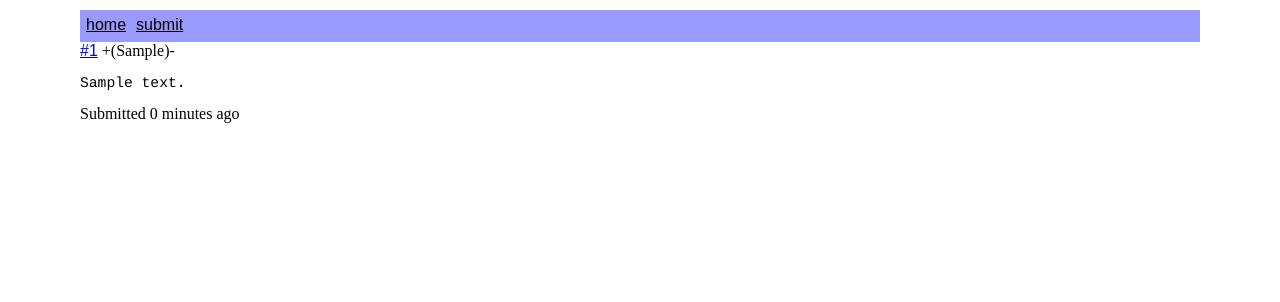
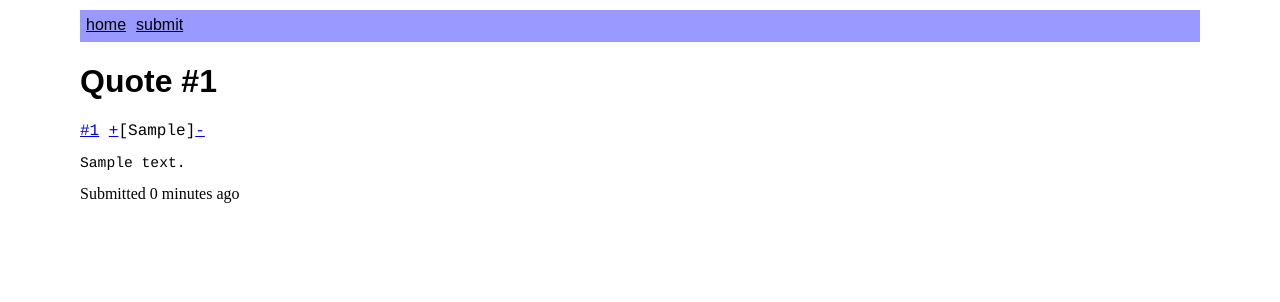
Before and after one commit to teh/pyukbash, a Django app: template templates/quote_page.html in a window 1280 px wide. Shown: the top 302 px of the page. Run offline with Django 3.2, Linux system fonts and the light colour scheme; the template is opened without the code that fills it: most values are stand-ins (such as "Sample title", 1, 10 or a date in 2020).

Commit message:
Factor out the quote header

```diff
--- a/static/base.css
+++ b/static/base.css
@@ -1,4 +1,4 @@
-body * {
+p, li, h1, h2 {
   font-family: arial, helvetica, sans-serif;
 }
 body {
@@ -38,3 +38,7 @@ ul.quotes {
 textarea {
   width: 60%;
 }
+
+div.rating {
+  font-family: courier, monospace;
+}
--- a/templates/landing.html
+++ b/templates/landing.html
@@ -6,8 +6,7 @@
 <ul class="quotes">
 {% for quote in last_10 %}
 <li>
-  <a href="{% url quote_page quote.id %}">#{{ quote.id }}</a>
-  +({{ quote.up }})-
+  {% include "quote_header.html" %}
   <pre>{{ quote.text }}</pre>
   Submitted {{ quote.created|timesince }} ago
 </li>
--- /dev/null
+++ b/templates/quote_header.html
@@ -0,0 +1,3 @@
+<div class="rating"><a href="{% url quote_page quote.id %}">#{{ quote.id }}</a>
+  <a href="#up">+</a>[{{ quote.up }}]<a href="#down">-</a>
+</div>
--- a/templates/quote_page.html
+++ b/templates/quote_page.html
@@ -2,8 +2,8 @@
 
 {% block main %}
 
-<a href="{% url quote_page quote.id %}">#{{ quote.id }}</a>
-+({{ quote.up }})-
+<h1>Quote #{{ quote.id }}</h1>
+{% include "quote_header.html" %}
 <pre>{{ quote.text }}</pre>
 Submitted {{ quote.created|timesince }} ago
 
```
